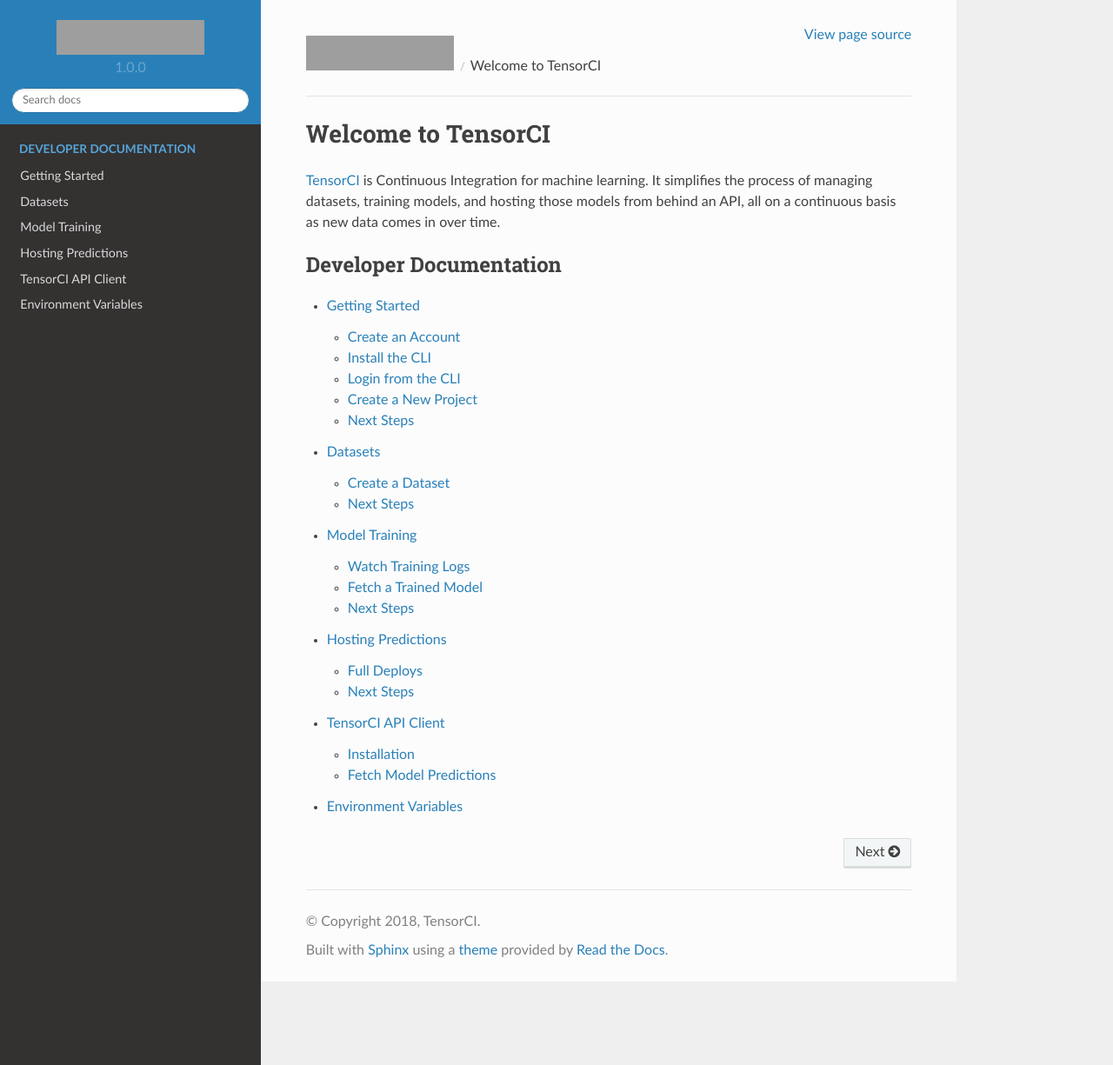
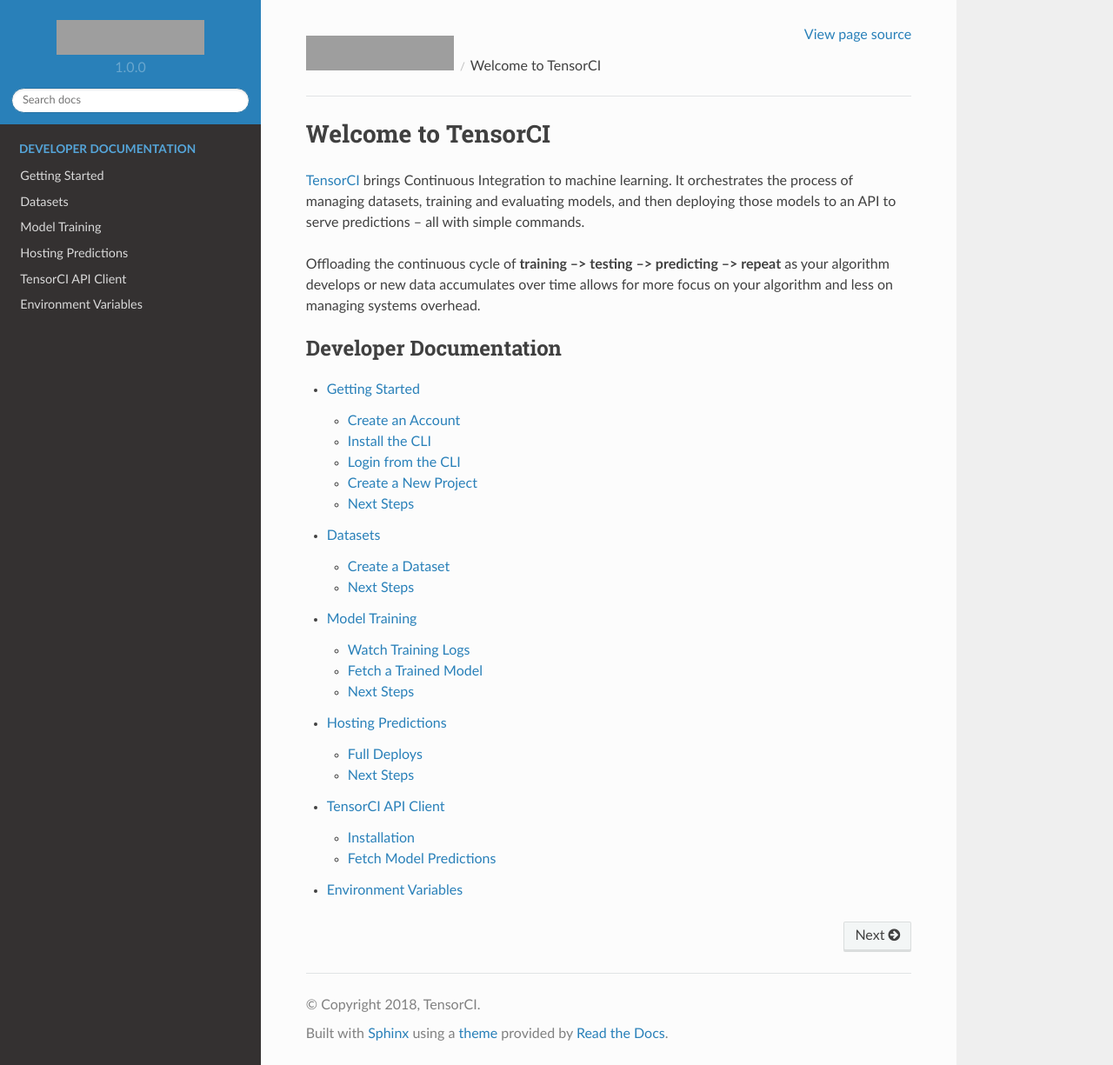
Before and after one commit to sweettea-io/cli, a Sphinx documentation site: the page built from docs/source/index.rst, in a window 1280 px wide and 1225 px high, cut to the strip 0-1225 px from the top of the window. Shown: the whole strip at 87% size. Built offline with Sphinx 7.4.7 and the Read the Docs theme 2.0.0, drawn with Linux system fonts in a browser that asks for light colours; grey boxes are pictures that could not be loaded.

Commit message:
updating lead-in doc text

```diff
--- a/docs/source/index.rst
+++ b/docs/source/index.rst
@@ -1,8 +1,11 @@
 Welcome to TensorCI
 ===================
 
-`TensorCI`_ is Continuous Integration for machine learning. It simplifies the process of managing datasets,
-training models, and hosting those models from behind an API, all on a continuous basis as new data comes in over time.
+`TensorCI`_ brings Continuous Integration to machine learning. It orchestrates the process of managing datasets,
+training and evaluating models, and then deploying those models to an API to serve predictions -- all with simple commands.
+
+Offloading the continuous cycle of **training --> testing --> predicting --> repeat** as your algorithm develops or new data accumulates
+over time allows for more focus on your algorithm and less on managing systems overhead.
 
 .. toctree::
    :maxdepth: 2
```
